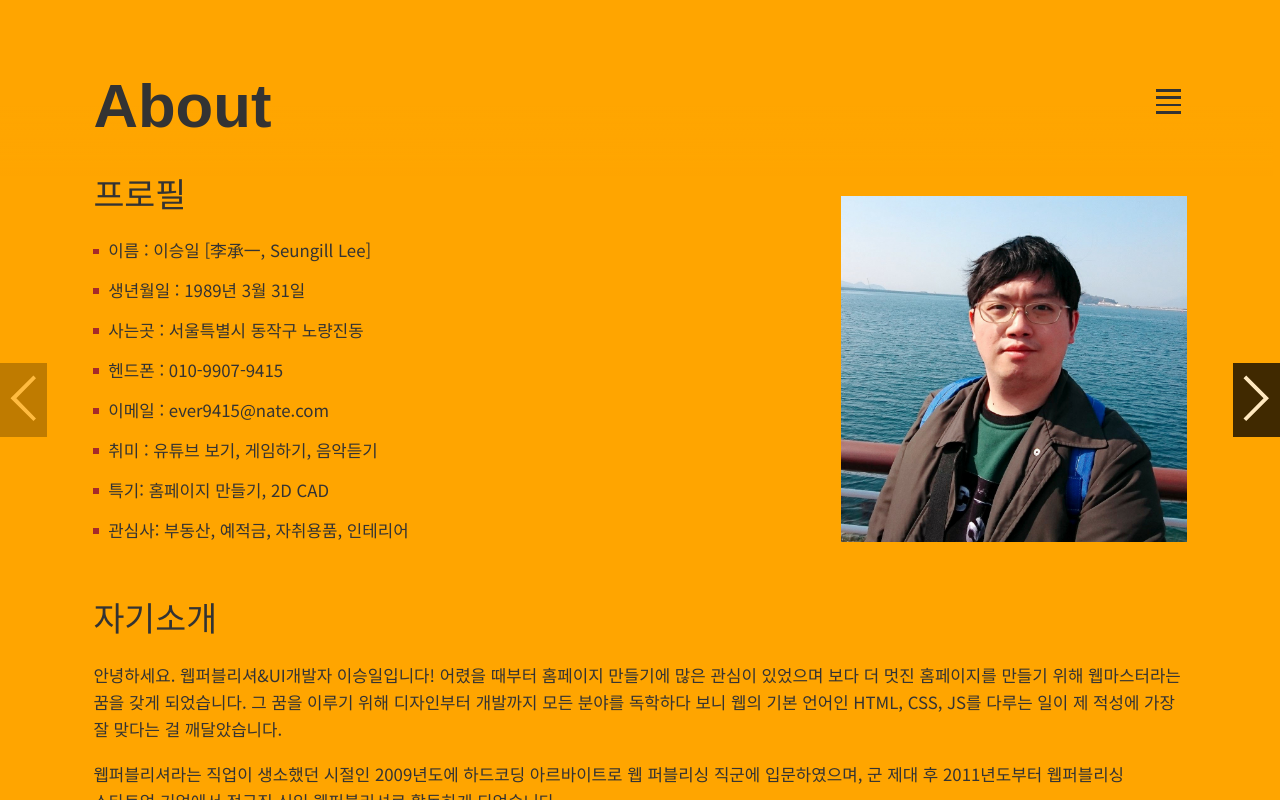
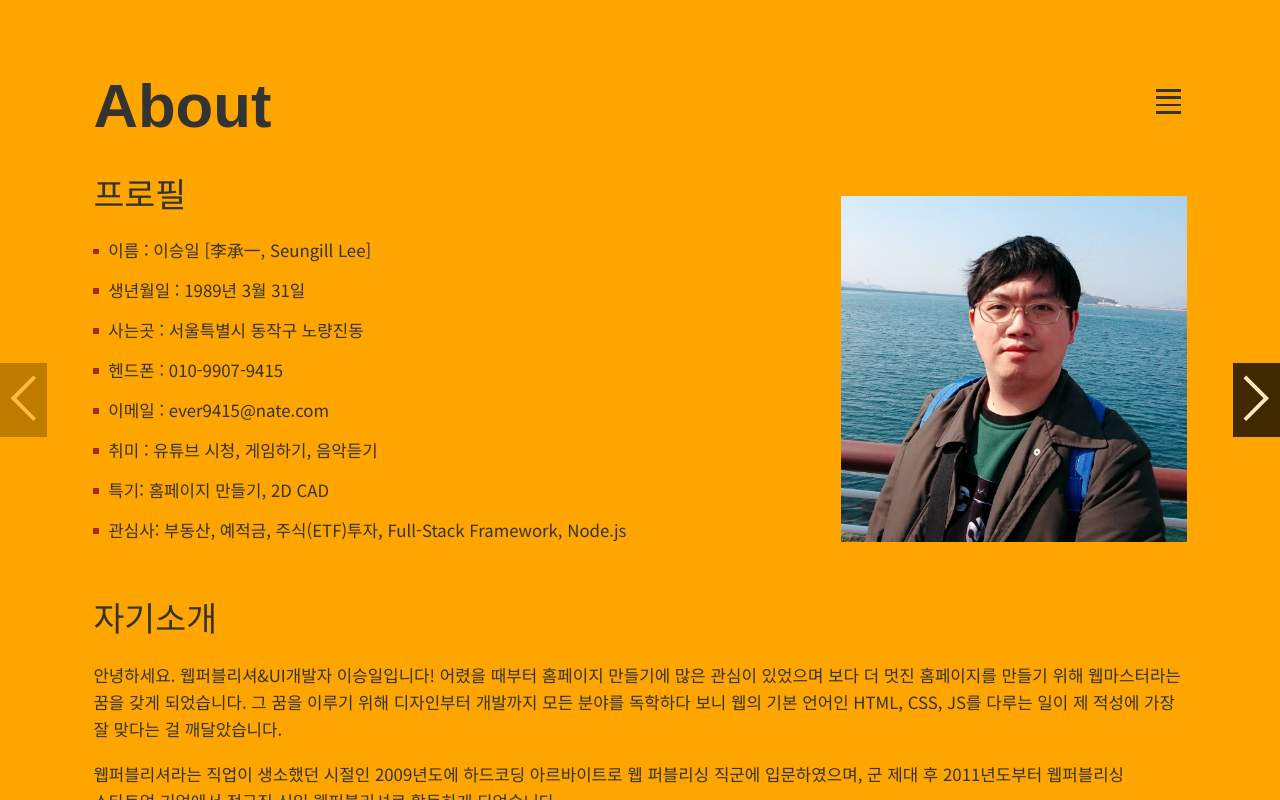
Before and after one commit to Seungill-Lee/portfolio-next, a Next.js app: page /1 in a window 1280 px wide. Built offline with nearby package versions, Linux system fonts and the light colour scheme; no server answers; a web font is replaced by a local one.

Commit message:
자기소개 프로필 업데이트

```diff
--- a/components/contents/about.js
+++ b/components/contents/about.js
@@ -18,12 +18,20 @@ export default function About() {
             "ability": 25
         },
         {
-            "name": "HTML&CSS",
+            "name": "HTML5&CSS3",
             "ability": 95
+        },,
+        {
+            "name": "SCSS&Sass",
+            "ability": 70
         },
         {
-            "name": "DOM Script<br />(ES5~ES6)",
+            "name": "DOM Script<br />(ES6 이전)",
             "ability": 80
+        },,
+        {
+            "name": "ECMAScript<br />(ES6 ~ 최신)",
+            "ability": 30
         },
         {
             "name": "jQuery",
@@ -31,7 +39,7 @@ export default function About() {
         },
         {
             "name": "Gulp.js",
-            "ability": 30
+            "ability": 25
         },
         {
             "name": "SVN&Git",
@@ -74,9 +82,9 @@ export default function About() {
                     <li>사는곳 : 서울특별시 동작구 노량진동</li>
                     <li>헨드폰 : 010-9907-9415</li>
                     <li>이메일 : <a href="mailto:ever9415@nate.com">ever9415@nate.com</a></li>
-                    <li>취미 : 유튜브 보기, 게임하기, 음악듣기</li>
+                    <li>취미 : 유튜브 시청, 게임하기, 음악듣기</li>
                     <li>특기: 홈페이지 만들기, 2D CAD</li>
-                    <li>관심사: 부동산, 예적금, 자취용품, 인테리어</li>
+                    <li>관심사: 부동산, 예적금, 주식(ETF)투자, Full-Stack Framework, Node.js</li>
                 </ul>
             </div>
             <div className={`${scss.intro} ${scss.about_cont}`}>
```
